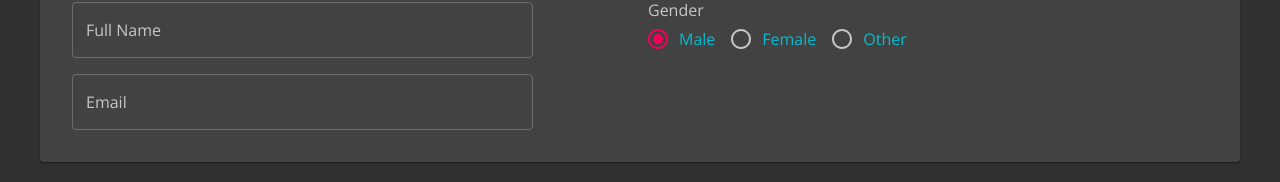
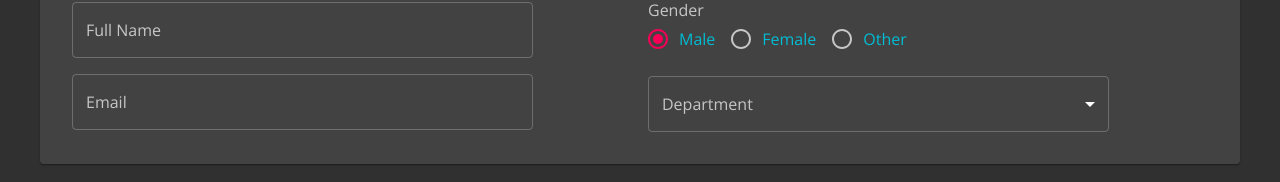
Before and after one commit to carloswimmer/material-controlled-form, a React (Create React App) app: page / in a window 1280 px wide. Shown: the part 134-316 px from the top of the page. Built offline with nearby package versions, Linux system fonts and the light colour scheme.

Commit message:
Implement Select

```diff
--- a/src/components/controls/Radio.jsx
+++ b/src/components/controls/Radio.jsx
@@ -20,7 +20,7 @@ const Radio = (props) => {
         value={value}
         onChange={onChange}
       >
-        {items.map((item, index) => (
+        {items.map((item) => (
           <FormControlLabel
             key={item.id}
             value={item.id}
--- /dev/null
+++ b/src/components/controls/Select.jsx
@@ -0,0 +1,33 @@
+import React from "react";
+import {
+  FormControl,
+  InputLabel,
+  MenuItem,
+  Select as MuiSelect,
+} from "@material-ui/core";
+
+const Select = (props) => {
+  const { name, label, value, onChange, options } = props;
+
+  return (
+    <FormControl variant="outlined">
+      <InputLabel id={`${name}-select-label`}>{label}</InputLabel>
+      <MuiSelect
+        labelId={`${name}-select-label`}
+        label={label}
+        name={name}
+        value={value}
+        onChange={onChange}
+      >
+        <MenuItem value="">None</MenuItem>
+        {options.map((item) => (
+          <MenuItem key={item.id} value={item.id}>
+            {item.title}
+          </MenuItem>
+        ))}
+      </MuiSelect>
+    </FormControl>
+  );
+};
+
+export default Select;
--- a/src/index.js
+++ b/src/index.js
@@ -5,9 +5,9 @@ import App from "./App";
 import reportWebVitals from "./reportWebVitals";
 
 ReactDOM.render(
-  <React.StrictMode>
+  <>
     <App />
-  </React.StrictMode>,
+  </>,
   document.getElementById("root")
 );
 
--- a/src/pages/Employees/EmployeeForm.jsx
+++ b/src/pages/Employees/EmployeeForm.jsx
@@ -4,6 +4,8 @@ import { Grid, makeStyles } from "@material-ui/core";
 import { useForm, Form } from "../../components/useForm";
 import Input from "../../components/controls/Input";
 import Radio from "../../components/controls/Radio";
+import Select from "../../components/controls/Select";
+import * as employeeService from "../../services/employeeService";
 
 const genderItems = [
   { id: "male", title: "Male" },
@@ -51,6 +53,13 @@ const EmployeeForm = () => {
             items={genderItems}
             onChange={handleInputChange}
           />
+          <Select
+            label="Department"
+            name="departmentId"
+            value={values.departmentId}
+            options={employeeService.getDepartmentCollection()}
+            onChange={handleInputChange}
+          />
         </Grid>
       </Grid>
     </Form>
--- /dev/null
+++ b/src/services/employeeService.js
@@ -0,0 +1,6 @@
+export const getDepartmentCollection = () => [
+  { id: 1, title: "Development" },
+  { id: 2, title: "Marketing" },
+  { id: 3, title: "Accounting" },
+  { id: 4, title: "Human Resources" },
+];
```
Also changed, not shown: 1 other file (tests, documents, lock files or other folders).
